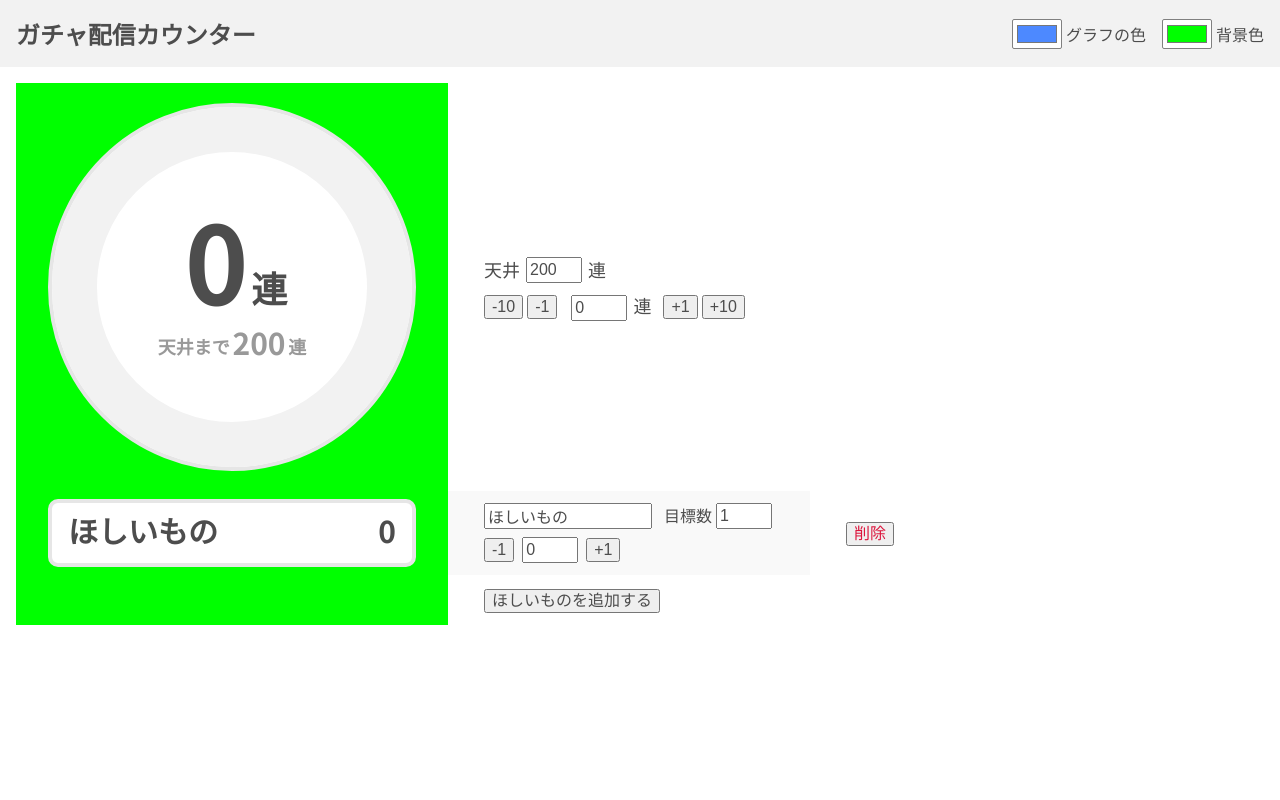
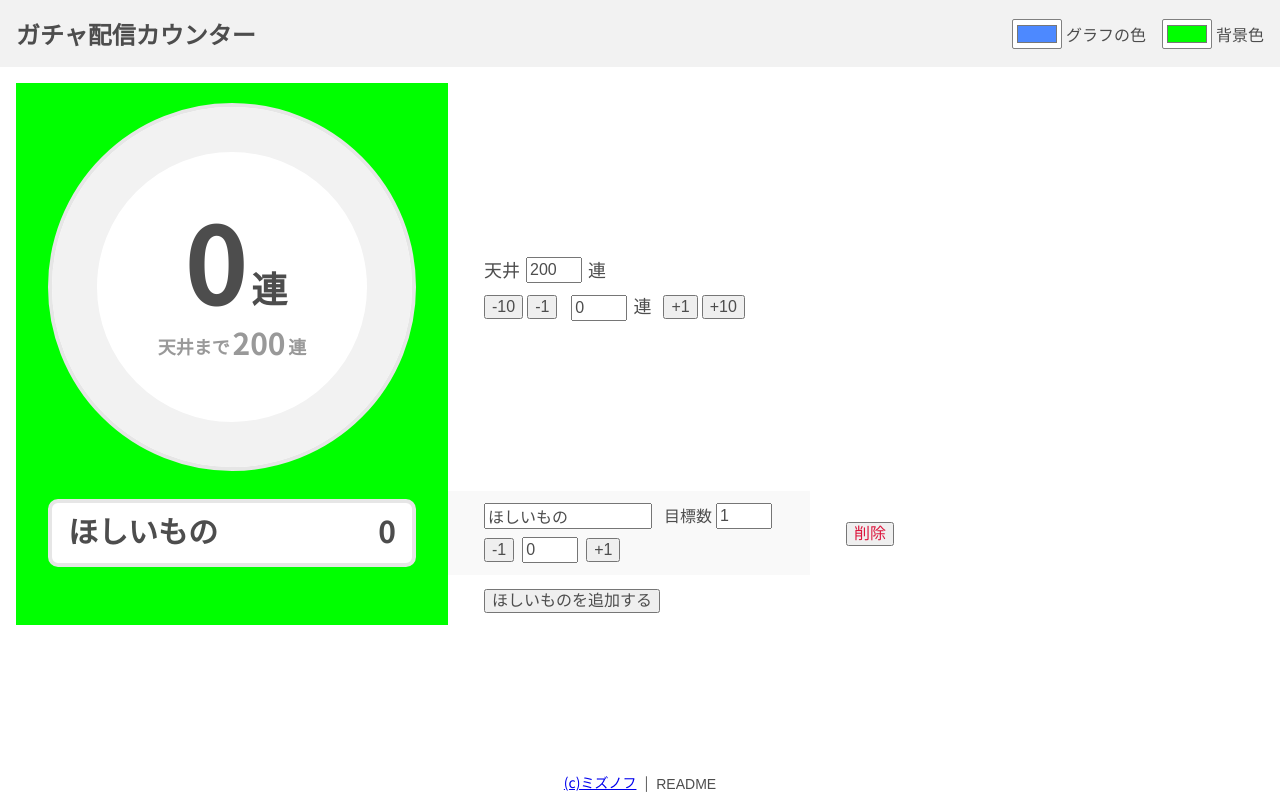
Before and after one commit to bookii/gacha-counter, a Svelte app: page / in a window 1280 px wide. Built offline with nearby package versions, Linux system fonts and the light colour scheme.

Commit message:
Footer の作成

```diff
--- a/src/App.svelte
+++ b/src/App.svelte
@@ -5,6 +5,7 @@
   import GraphController from "./lib/GraphController.svelte";
   import CellController from "./lib/CellController.svelte";
   import Header from "./Header.svelte";
+  import Footer from "./Footer.svelte";
 
   var count = 0;
   var ceil = null;
@@ -15,6 +16,7 @@
   /** @type {string} 背景色のカラーコード */
   var backgroundColorCode = "#00ff00";
 
+  /** @type {number} アイテムのID */
   var id = -1;
 
   var items = writable([createItem()]);
@@ -22,6 +24,10 @@
   function createItem() {
     id++;
     return { id: id, name: "ほしいもの", count: 0, goal: 1 };
+  }
+
+  function showDialog() {
+    document.querySelector("dialog").showModal();
   }
 </script>
 
@@ -94,6 +100,31 @@
   </table>
 </div>
 
+<dialog>
+  <ul>
+    <li>個人・企業を問わず商業利用可能です。</li>
+    <li>クレジット表記や利用報告の義務はありません。</li>
+    <li>
+      本Webサイトの利用により発生したトラブルについては、一切の責任を負いかねます。
+    </li>
+  </ul>
+  <form method="dialog">
+    <button
+      on:click={() => {
+        showDialog();
+      }}
+    >
+      OK
+    </button>
+  </form>
+</dialog>
+
+<Footer
+  on:clickNote={() => {
+    showDialog();
+  }}
+/>
+
 <style>
   .wrapper {
     display: flex;
@@ -129,4 +160,29 @@
   .delete {
     color: crimson;
   }
+
+  dialog {
+    border: 0.1px solid var(--label-color);
+    border-radius: 4px;
+    color: var(--label-color);
+    text-decoration-color: var(--label-color);
+  }
+
+  dialog li {
+    margin: 0 8px 0 -8px;
+  }
+
+  dialog li + li {
+    margin-top: 4px;
+  }
+
+  dialog form {
+    display: flex;
+    justify-content: center;
+  }
+
+  dialog::backdrop {
+    background: rgba(255, 255, 255, 0.4);
+    backdrop-filter: blur(4px);
+  }
 </style>
--- /dev/null
+++ b/src/Footer.svelte
@@ -0,0 +1,41 @@
+<script>
+  import { createEventDispatcher } from "svelte";
+
+  const dispatch = createEventDispatcher();
+
+  function onClickNote() {
+    dispatch("clickNote");
+  }
+</script>
+
+<footer>
+  <div class="footer-item">
+    <a href="https://x.com/mizz_noff">(c)ミズノフ</a>
+  </div>
+  <span>|</span>
+  <div class="footer-item">
+    <button on:click={onClickNote}>README</button>
+  </div>
+</footer>
+
+<style>
+  footer {
+    position: fixed;
+    display: flex;
+    gap: 8px;
+    left: 0;
+    bottom: 0;
+    width: 100%;
+    font-size: 14px;
+    justify-content: center;
+    padding: 4px 0;
+  }
+
+  .footer-item button {
+    font-size: 14px;
+    background-color: transparent;
+    border: none;
+    cursor: pointer;
+    padding: 0;
+  }
+</style>
```
